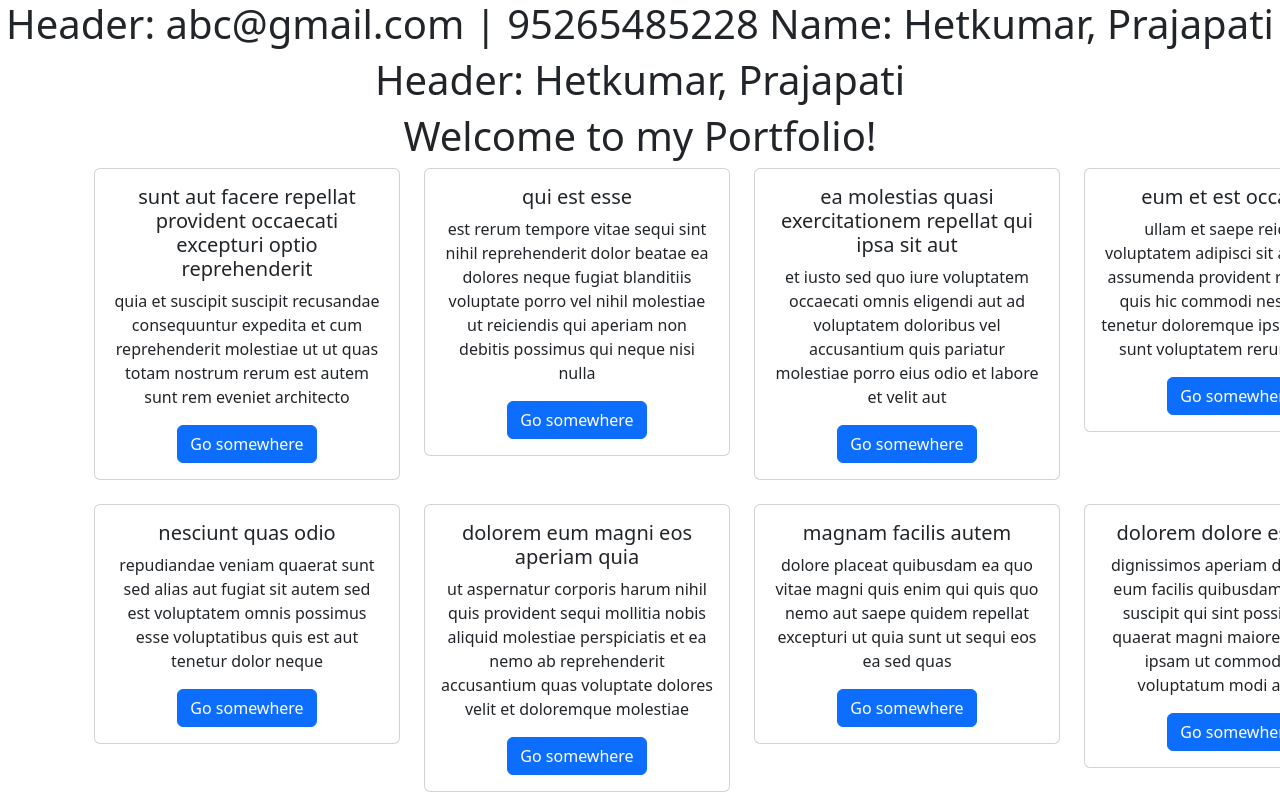
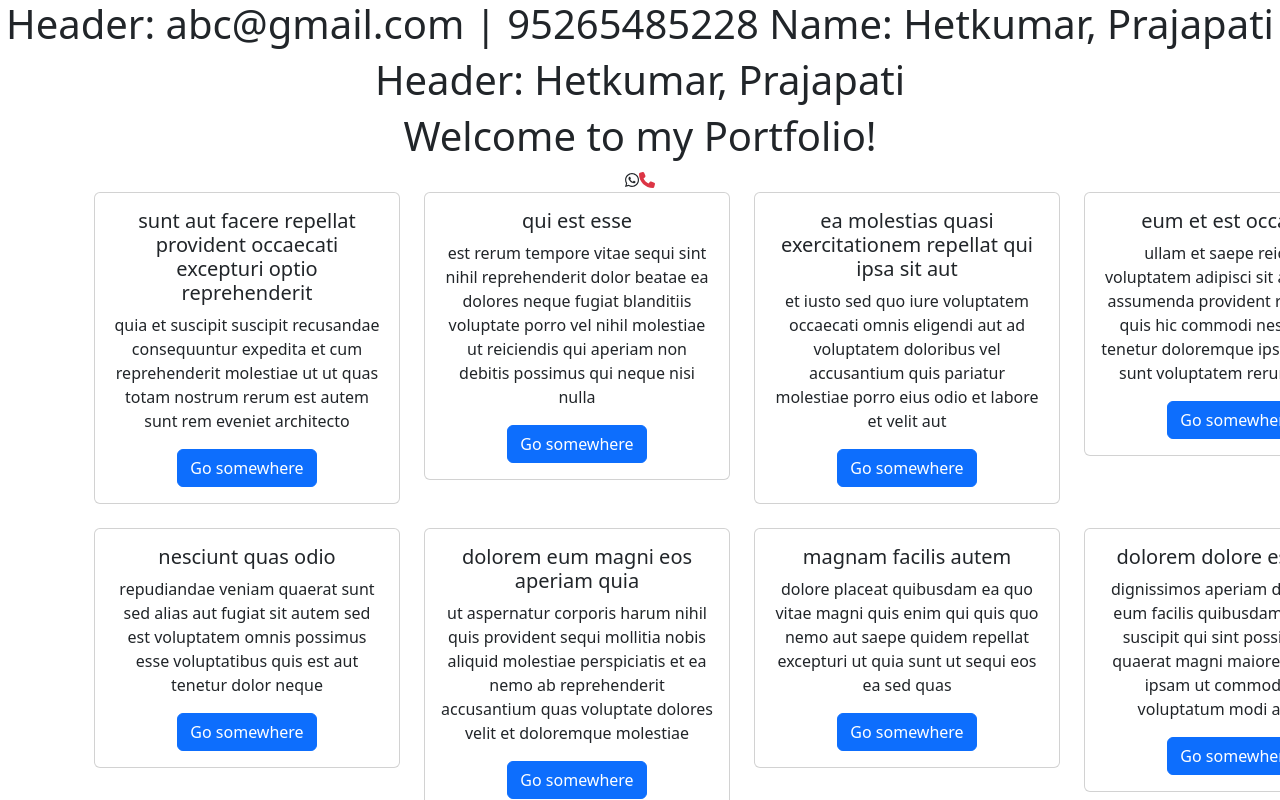
Before and after one commit to prajapatihet/firstreactapp, a React (Create React App) app: page / in a window 1280 px wide. Shown: the top 800 px of the page. Built offline with nearby package versions, Linux system fonts and the light colour scheme.

Commit message:
fontawesome icons

```diff
--- a/package.json
+++ b/package.json
@@ -3,6 +3,11 @@
   "version": "0.1.0",
   "private": true,
   "dependencies": {
+    "@fortawesome/fontawesome-svg-core": "^6.5.2",
+    "@fortawesome/free-brands-svg-icons": "^6.5.2",
+    "@fortawesome/free-regular-svg-icons": "^6.5.2",
+    "@fortawesome/free-solid-svg-icons": "^6.5.2",
+    "@fortawesome/react-fontawesome": "^0.2.0",
     "@testing-library/jest-dom": "^5.17.0",
     "@testing-library/react": "^13.4.0",
     "@testing-library/user-event": "^13.5.0",
--- a/src/App.js
+++ b/src/App.js
@@ -3,6 +3,9 @@
 import Footer from './Footer';
 import Header from './Header';
 import { blog } from './Data/blog';
+import { FontAwesomeIcon } from '@fortawesome/react-fontawesome';
+import { faWhatsapp } from '@fortawesome/free-brands-svg-icons';
+import { faPhone } from '@fortawesome/free-solid-svg-icons';
 
 function App() {
   let email = 'abc@gmail.com';
@@ -15,6 +18,8 @@
     <div className="App">
       <Header email={email} phone={phone} name={fullname}>
         <h1>Welcome to my Portfolio!</h1>
+        <FontAwesomeIcon icon={faWhatsapp} />
+        <FontAwesomeIcon icon={faPhone} className='text-danger' />
       </Header>
       {/* <div className='container'>
         <h1 className='text-danger'>Welcome to Page</h1>
```
Also changed, not shown: 1 other file (tests, documents, lock files or other folders).
